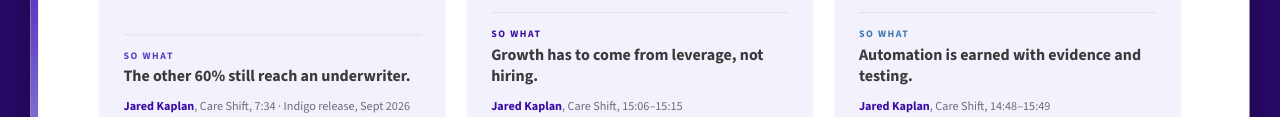
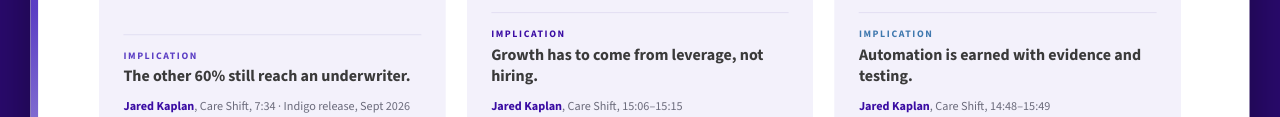
Before and after one commit to akhilesh360/underwriter-exception-copilot, a plain HTML site: page docs/deck.html in a window 1280 px wide. Shown: the part 457-574 px from the top of the page. Drawn offline with nearby package versions, Linux system fonts and the light colour scheme.

Commit message:
Deck: 'Implication' label instead of 'So what'

```diff
--- a/docs/deck.html
+++ b/docs/deck.html
@@ -126,19 +126,19 @@
       <div class="qc" style="--c:var(--purple)">
         <div class="qi"><svg viewBox="0 0 24 24" width="34" height="34" fill="none" stroke="currentColor" stroke-width="1.9" stroke-linecap="round" stroke-linejoin="round" aria-hidden="true"><path d="M3 12h6"/><path d="M9 12c3 0 4-6 8-6h4"/><path d="M9 12c3 0 4 6 8 6h4"/><polyline points="18 3 21 6 18 9"/><polyline points="18 15 21 18 18 21"/></svg></div><div class="big">40%</div><div class="cap">of submissions decided by Lux</div>
         <div class="quote">“We’re at 40% today, up from 20% at the end of last year.”</div>
-        <div class="so"><b>So what</b>The other 60% still reach an underwriter.</div>
+        <div class="so"><b>Implication</b>The other 60% still reach an underwriter.</div>
         <div class="who"><b>Jared Kaplan</b>, Care Shift, 7:34 · Indigo release, Sept 2026</div>
       </div>
       <div class="qc" style="--c:var(--primary)">
         <div class="qi"><svg viewBox="0 0 24 24" width="34" height="34" fill="none" stroke="currentColor" stroke-width="1.9" stroke-linecap="round" stroke-linejoin="round" aria-hidden="true"><circle cx="9" cy="8" r="3.5"/><path d="M2.5 20v-.5a6 6 0 0 1 6-6h1a6 6 0 0 1 6 6v.5"/><circle cx="17" cy="9" r="2.8"/><path d="M17.5 13.6a5 5 0 0 1 4 4.9V20"/></svg></div><div class="big">5 : 12,000</div><div class="cap">underwriters to submissions this year</div>
         <div class="quote">“I don’t want 20 underwriters, ever.”</div>
-        <div class="so"><b>So what</b>Growth has to come from leverage, not hiring.</div>
+        <div class="so"><b>Implication</b>Growth has to come from leverage, not hiring.</div>
         <div class="who"><b>Jared Kaplan</b>, Care Shift, 15:06–15:15</div>
       </div>
       <div class="qc" style="--c:var(--skydark)">
         <div class="qi"><svg viewBox="0 0 24 24" width="34" height="34" fill="none" stroke="currentColor" stroke-width="1.9" stroke-linecap="round" stroke-linejoin="round" aria-hidden="true"><polyline points="3 17 9 11 13 15 21 7"/><polyline points="15 7 21 7 21 13"/></svg></div><div class="big">~75%</div><div class="cap">automation goal in 2–3 years, never 100%</div>
         <div class="quote">“No faster than our confidence.”</div>
-        <div class="so"><b>So what</b>Automation is earned with evidence and testing.</div>
+        <div class="so"><b>Implication</b>Automation is earned with evidence and testing.</div>
         <div class="who"><b>Jared Kaplan</b>, Care Shift, 14:48–15:49</div>
       </div>
     </div>
```
